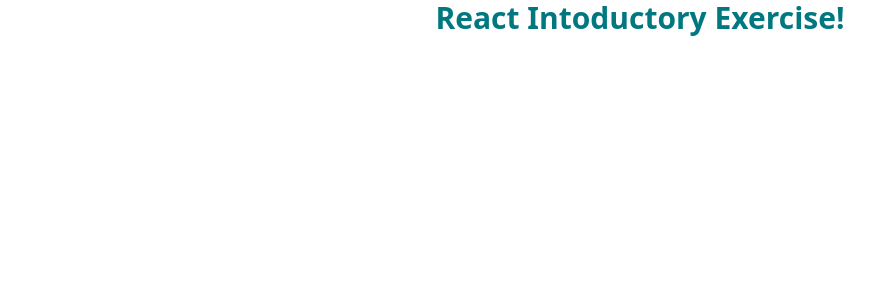
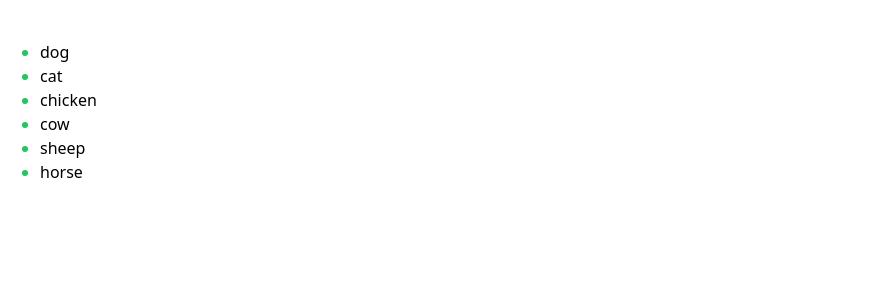
Before and after one commit to arjorb/react-introductory-exercises, a React (Create React App) app: page / in a window 1280 px wide. Shown: the top 300 px of the page, without its empty margins (0-884 px from the left). Built offline with nearby package versions, Linux system fonts and the light colour scheme; the HTML template or start-up script is replaced by a standard one.

Commit message:
map the animals and render them in the ul element

```diff
--- a/src/App.js
+++ b/src/App.js
@@ -1,5 +1,9 @@
+import { useState } from 'react';
 const App = () => {
-  return <h1 className='text-3xl text-[#017880] font-bold flex justify-center'>React Intoductory Exercise!</h1>;
+  const [animals, setAnimal] = useState(['dog', 'cat', 'chicken', 'cow', 'sheep', 'horse']);
+
+  const animalList = animals.map((animal, index) => <li key={index}>{animal}</li>);
+  return <ul className='marker:text-green-500 list-outside list-disc ml-10 mt-10'>{animalList}</ul>;
 };
 
 export default App;
```
